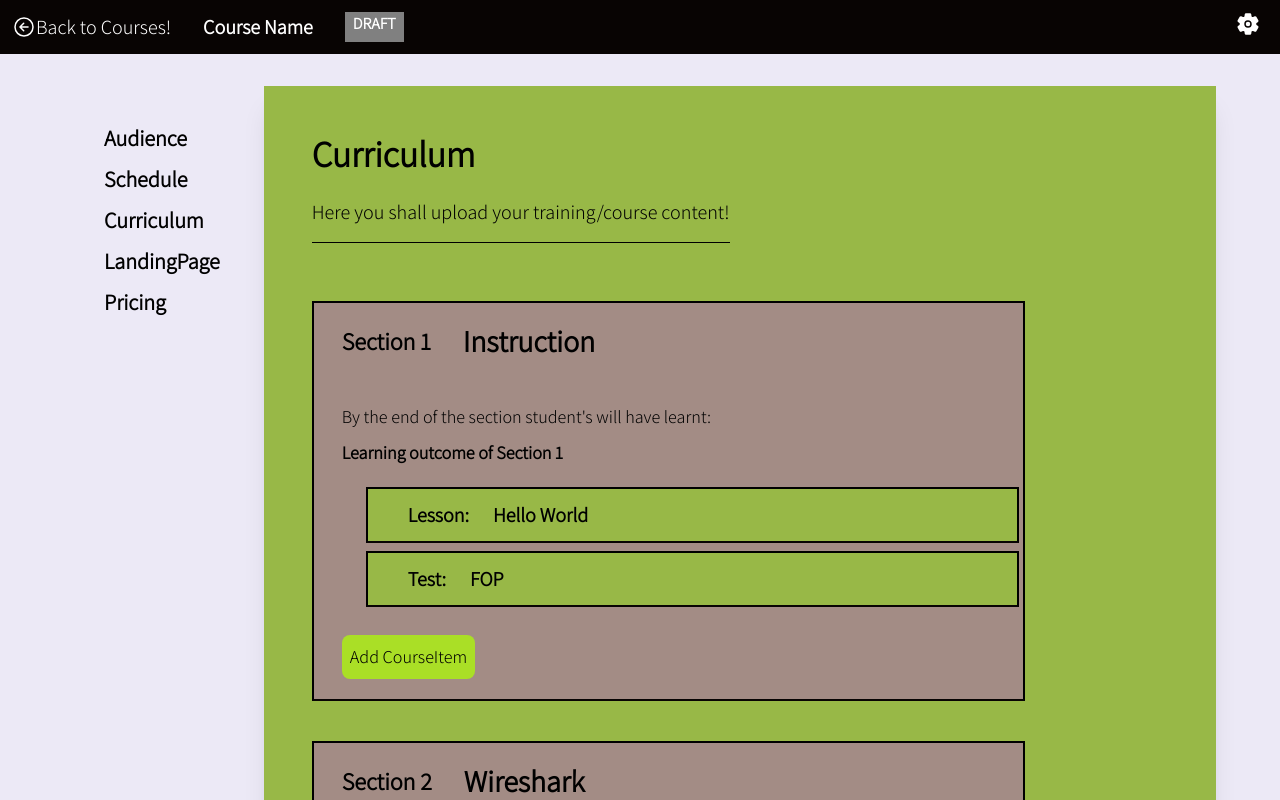
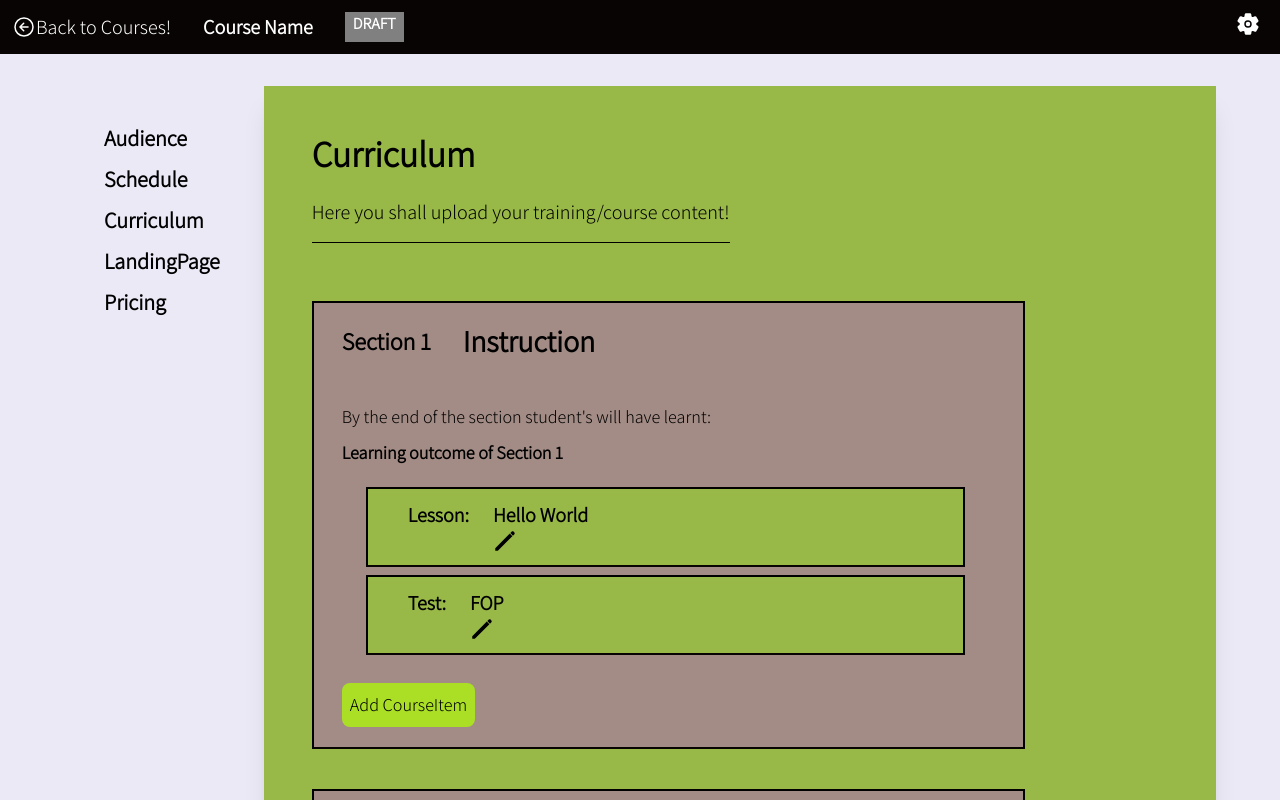
Before and after one commit to ApprenticeEngage/apprentice-mentor-interface, a React (Vite) app: page / in a window 1280 px wide. Shown: the top 800 px of the page. Built offline with nearby package versions, Linux system fonts and the light colour scheme.

Commit message:
resized course items

```diff
--- a/src/components/CourseEdit/Curriculum.tsx
+++ b/src/components/CourseEdit/Curriculum.tsx
@@ -2,6 +2,7 @@ import React, { useState } from "react";
 import { sections_data } from "../../constants/data";
 import { Lesson, Test } from "../../types/courseItem";
 import Buttons from "../../utilities/ButtonGroup";
+import { IoRemoveCircle, IoPencilSharp } from "react-icons/io5";
 
 const Curriculum = () => {
   const [sections, setSections] = useState(sections_data);
@@ -55,12 +56,15 @@ const Curriculum = () => {
             {section.courseItems.map((courseItem, courseItemIndex) => (
               <div
                 key={courseItemIndex}
-                className="px-10 bg-primary border-b-dark border-[2px] w-full ml-6 mb-2 flex flex-row items-start p-3"
+                className="px-10 bg-primary border-b-dark border-[2px] w-11/12 ml-6 mb-2 flex flex-row items-start p-3"
               >
                 <h2 className="text-xl font-bold mr-6">
                   {courseItem instanceof Lesson ? `Lesson: ` : `Test: `}
                 </h2>
+                <div >
                 <h2 className="text-xl font-bold">{courseItem.title}</h2>
+                <IoPencilSharp size={24}/>
+                </div>
               </div>
             ))}
 
```
